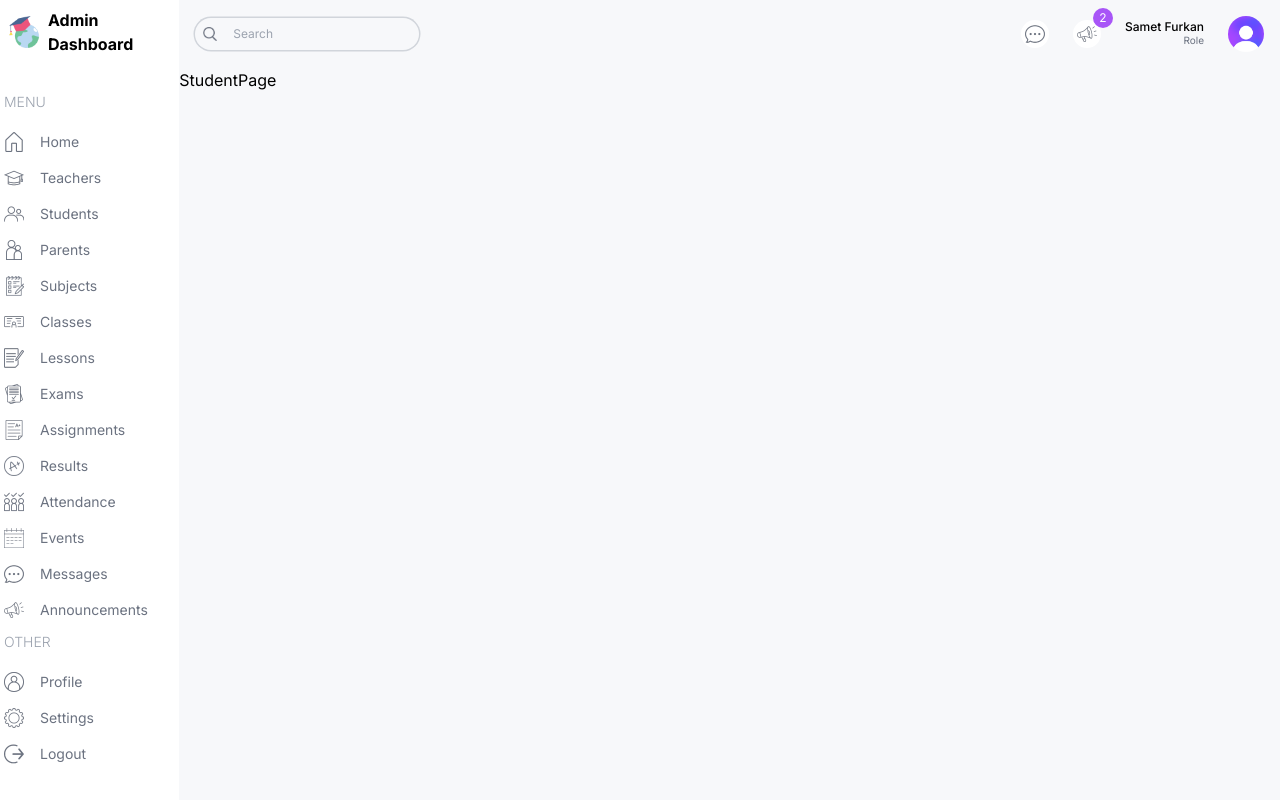
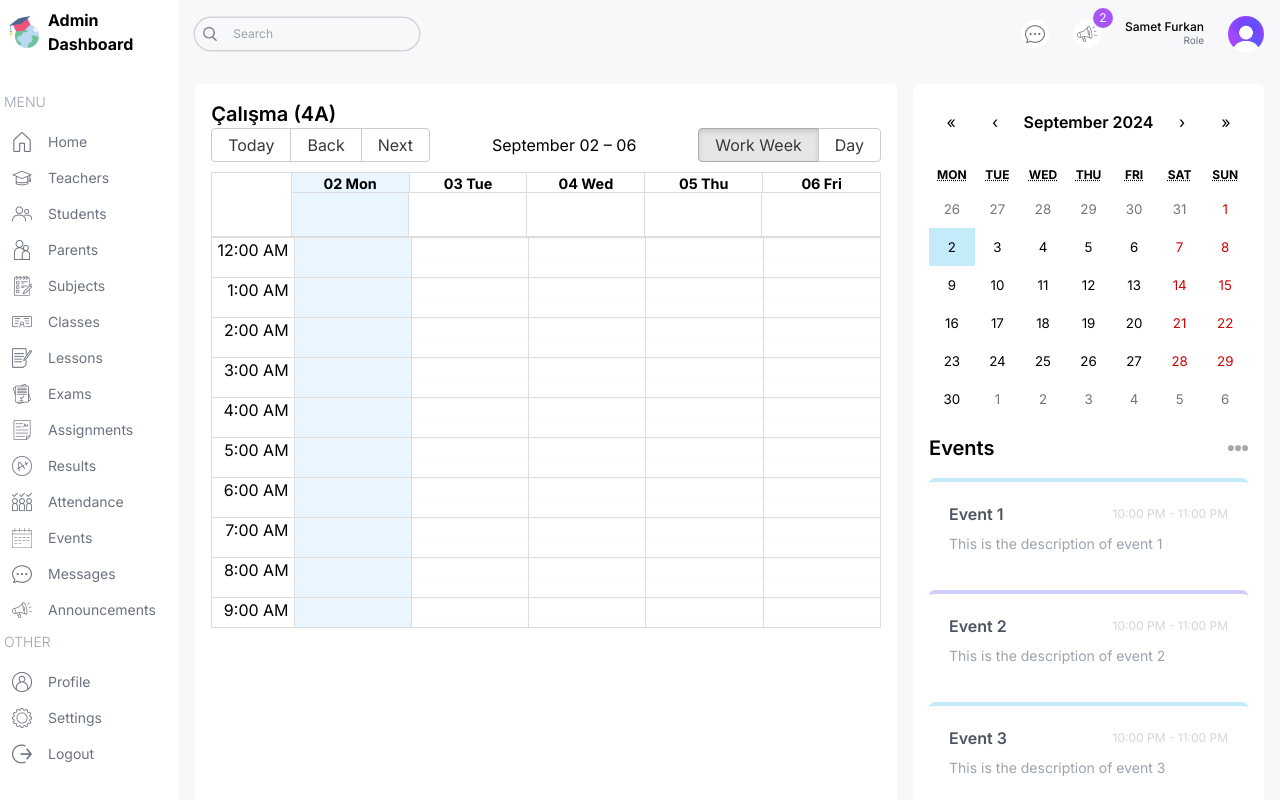
Before and after one commit to Samet-Furkan-Kopar/Admin_Dashboard, a Next.js app: page /student in a window 1280 px wide. Built offline with nearby package versions, Linux system fonts and the light colour scheme.

Commit message:
chore: Update dependencies and styles

```diff
--- a/package.json
+++ b/package.json
@@ -9,8 +9,11 @@
     "lint": "next lint"
   },
   "dependencies": {
+    "@types/react-big-calendar": "^1.8.10",
+    "moment": "^2.30.1",
     "next": "14.2.7",
     "react": "^18",
+    "react-big-calendar": "^1.13.4",
     "react-calendar": "^5.0.0",
     "react-dom": "^18",
     "recharts": "^2.12.7"
--- a/src/app/(dashboard)/student/page.tsx
+++ b/src/app/(dashboard)/student/page.tsx
@@ -1,11 +1,23 @@
-import React from 'react'
+import Announcements from "@/components/Announcements";
+import BigCalendar from "@/components/BigCalender";
+import EventCalender from "@/components/EventCalender";
+import React from "react";
+import "react-big-calendar/lib/css/react-big-calendar.css"
+const StudentPage = () => {
+    return (
+        <div className="p-4 flex gap-4 flex-col xl:flex-row">
+            <div className="w-full xl:w-2/3">
+            <div className="h-full bg-white p-4 rounded-md">
+              <h1 className="text-xl font-semibold">Çalışma (4A)</h1>
+              <BigCalendar />
+            </div>
+            </div>
+            <div className="w-full lg:w-1/3 flex flex-col gap-8">
+                <EventCalender />
+                <Announcements />
+            </div>
+        </div>
+    );
+};
 
-const StudentPage = () => {
-  return (
-    <div>
-      StudentPage
-    </div>
-  )
-}
-
-export default StudentPage
+export default StudentPage;
--- /dev/null
+++ b/src/components/BigCalender.tsx
@@ -0,0 +1,24 @@
+"use client";
+import { Calendar, momentLocalizer, View, Views } from "react-big-calendar";
+import moment from "moment";
+import { calendarEvents } from "@/lib/data";
+import { useState } from "react";
+
+const localizer = momentLocalizer(moment);
+
+const BigCalendar = () => {
+    const [view, setView] = useState<View>(Views.WORK_WEEK);
+    return (
+        <Calendar
+            localizer={localizer}
+            events={calendarEvents}
+            startAccessor="start"
+            endAccessor="end"
+            views={["work_week", "day"]}
+            view={view}
+            style={{ height: 500 }}
+        />
+    )
+};
+
+export default BigCalendar;
--- a/src/components/Menu.tsx
+++ b/src/components/Menu.tsx
@@ -129,7 +129,7 @@
                                 <Link
                                     key={index}
                                     href={item.href}
-                                    className="flex items-center justify-center lg:justify-start gap-4 text-gray-500 py-1"
+                                    className="flex items-center justify-center md:px-2 lg:justify-start gap-4 text-gray-500 py-1 rounded-md hover:bg-colorSkyLight"
                                 >
                                     <Image
                                         src={`/icons${item.icon}`}
--- a/src/components/Navbar.tsx
+++ b/src/components/Navbar.tsx
@@ -3,7 +3,7 @@
 
 const Navbar = () => {
     return (
-        <div className="flex items-center justify-between p-4 ">
+        <div className="flex items-center justify-between p-4">
             <div className="hidden md:flex items-center gap-2 text-xs rounded-full ring-[1.5px] ring-gray-300 px-2 ">
                 <Image src="/icons/search.png" alt="" width={14} height={14} />
                 <input
```
Also changed, not shown: 1 other file (tests, documents, lock files or other folders).
